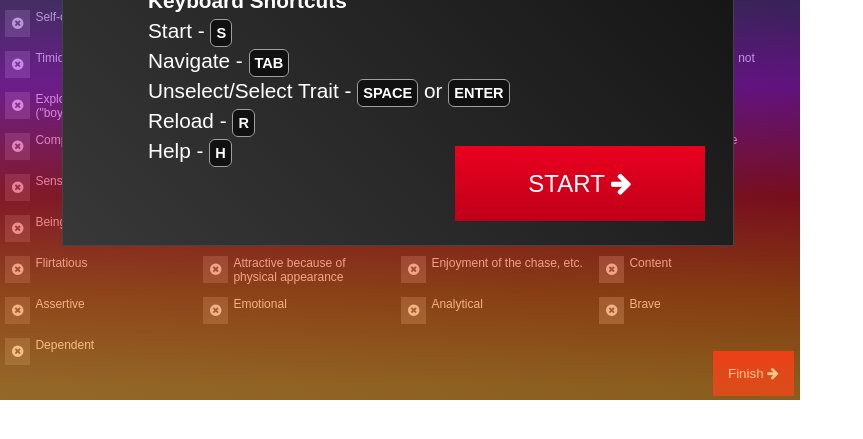
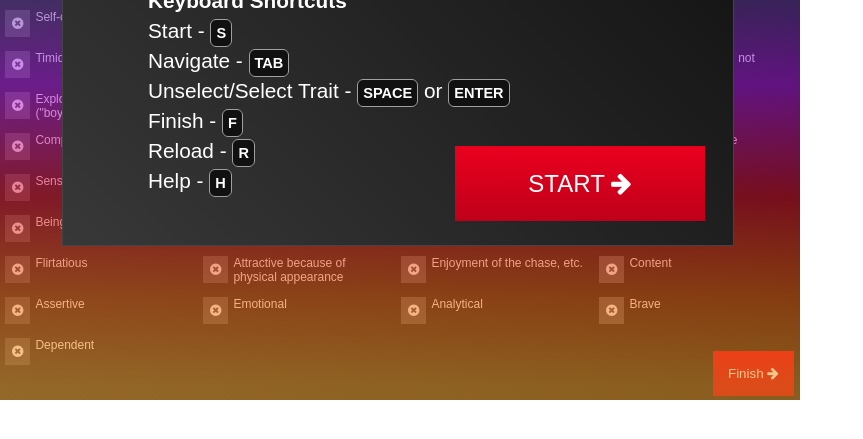
Before and after one commit to lacrimosia/Conventional_Attrs, a plain HTML site: page masc_fem/index.html in a window 1280 px wide. Shown: the part 301-740 px from the top of the page, without its empty margins (0-863 px from the left). Drawn offline with nearby package versions, Linux system fonts and the light colour scheme.

Commit message:
Added F key for finish

```diff
--- a/masc_fem/index.html
+++ b/masc_fem/index.html
@@ -45,6 +45,7 @@
                 <li>Start - <b class="keyButtons">S</b></li>
                 <li>Navigate - <b class="keyButtons">TAB</b></li>
                 <li>Unselect/Select Trait - <b class="keyButtons">SPACE</b> or <b class="keyButtons">ENTER</b></li>
+                <li>Finish - <b class="keyButtons">F</b></li>
                 <li>Reload - <b class="keyButtons">R</b></li>
                 <li>Help - <b class="keyButtons">H</b></li>
             </ul>
```
Also changed, not shown: masc_fem/js/traits.js (+4 -4 lines).
